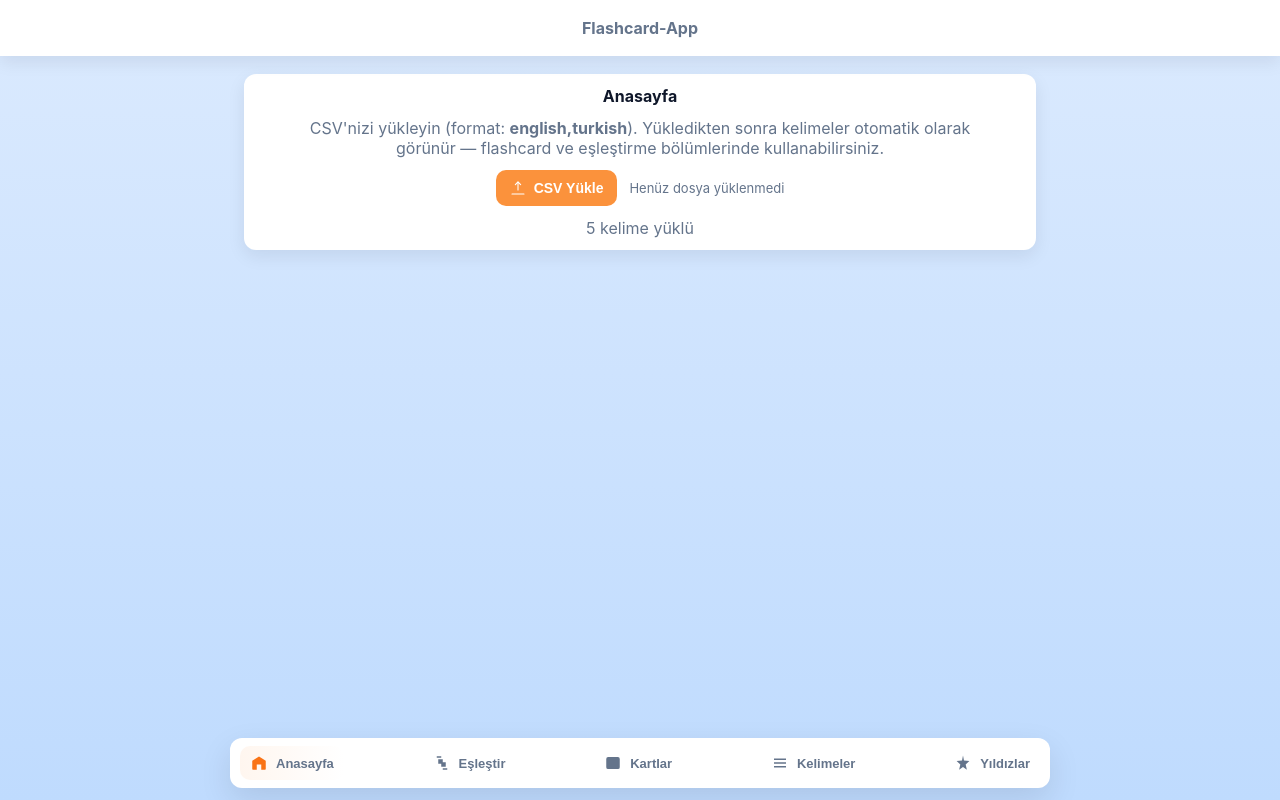
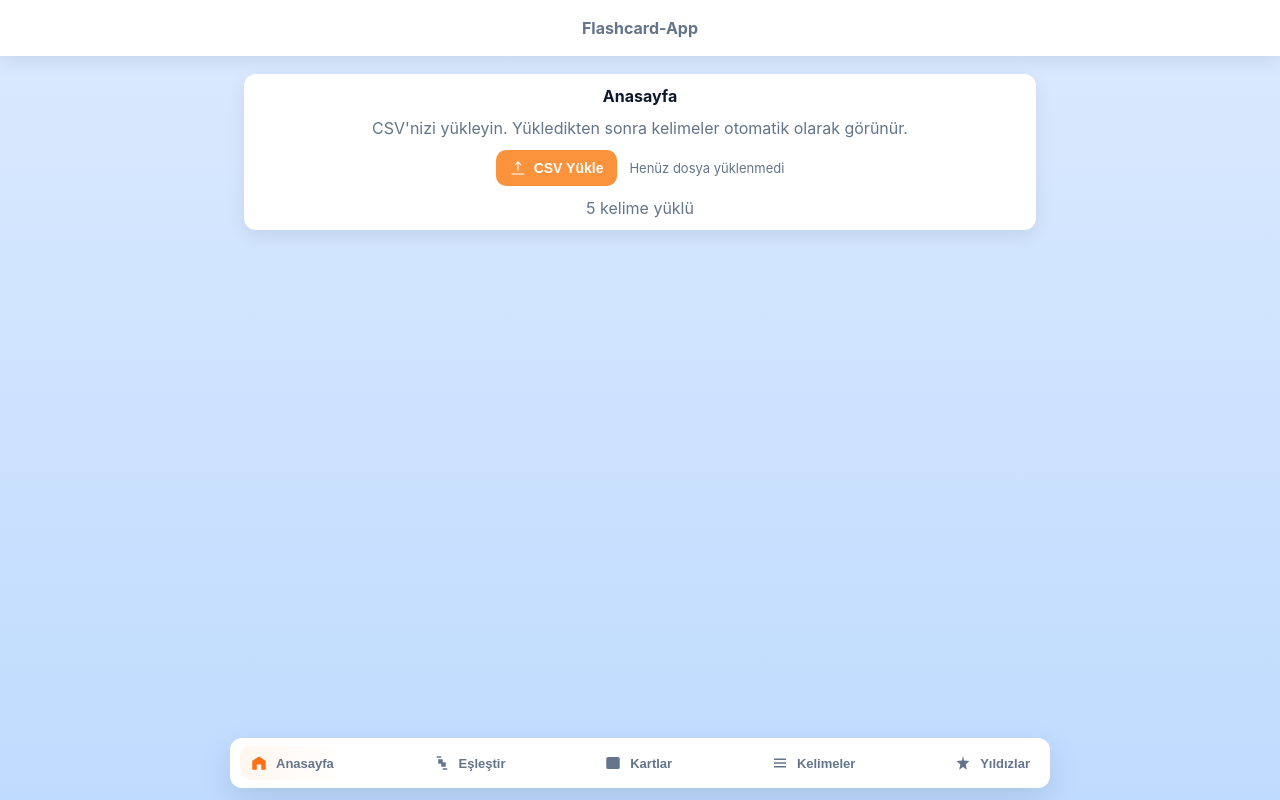
Before and after one commit to musolee1/flashcard-app, a plain HTML site: page docs/index.html in a window 1280 px wide. Drawn offline with Linux system fonts and the light colour scheme.

Commit message:
Update index.html

```diff
--- a/docs/index.html
+++ b/docs/index.html
@@ -140,7 +140,7 @@
         <div style="display:flex;flex-direction:column;gap:12px;align-items:center;text-align:center">
           <div style="font-weight:700">Anasayfa</div>
           <div style="color:var(--muted);max-width:720px">
-            CSV'nizi yükleyin (format: <strong>english,turkish</strong>). Yükledikten sonra kelimeler otomatik olarak görünür — flashcard ve eşleştirme bölümlerinde kullanabilirsiniz.
+            CSV'nizi yükleyin. Yükledikten sonra kelimeler otomatik olarak görünür.
           </div>
 
           <div style="display:flex;gap:12px;align-items:center;justify-content:center;width:100%;flex-wrap:wrap">
```
